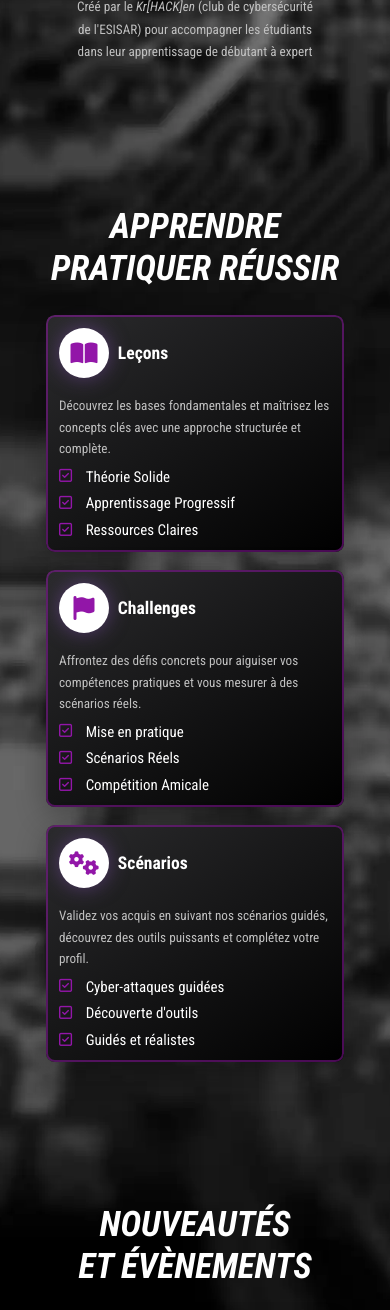
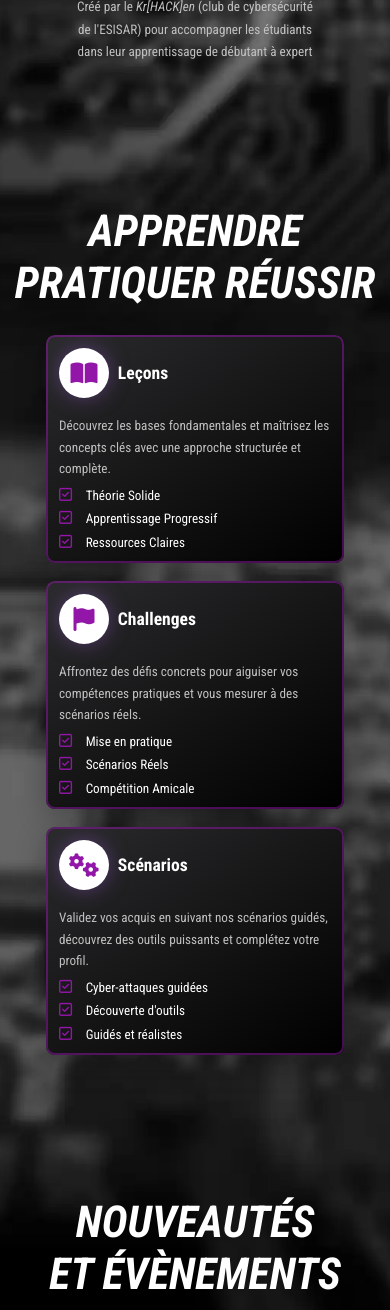
Before and after one commit to ogulatortue/Krhackademy, a PHP site: page / in a window 390 px wide. Shown: the part 579-1889 px from the top of the page. Run offline with PHP 8.4, Linux system fonts and the light colour scheme.

Commit message:
mobile index

```diff
--- a/css/index.css
+++ b/css/index.css
@@ -371,7 +371,7 @@
         flex-direction: column;
         gap: 0.5rem;
         margin-bottom: 3rem;
-        font-size: 4rem;
+        font-size: 5rem;
     }
     .hyphen {
         display: none;
@@ -401,7 +401,7 @@
         margin: 1rem 0;
     }
     .box-info li {
-        font-size: 1.7rem;
+        font-size: 1.5rem;
     }
     .box-info ul {
         gap: 1rem;
@@ -414,7 +414,7 @@
     }
     .news-header h2 {
         margin-bottom: 1rem;
-        font-size: 4rem;
+        font-size: 5rem;
         text-align: center;
     }
     .news-card,
@@ -434,9 +434,12 @@
         transform: translateY(0);
     }
     .card-title {
+        font-size: 2rem;
+    }
+    .card-subtitle {
         font-size: 1.5rem;
     }
-    .card-subtitle {
-        font-size: 0.9rem;
+    .card-tag {
+        font-size: 1rem;
     }
 }
--- a/index.html
+++ b/index.html
@@ -124,8 +124,8 @@
                     <img src="./images/tmp4.jpg" alt="Affiche de l'évènement Session 0" onerror="this.style.display='none';">
                     <div class="card-content">
                         <span class="card-tag">Évènement</span>
-                        <h4 class="card-title">Session 0 : Lancement de la saison</h4>
-                        <p class="card-subtitle">Rejoignez-nous pour le lancement de la nouvelle saison ! Présentation du club, des projets de l'année et premier atelier d'introduction. Rendez-vous le 1 septembre à 5h30 en B652.</p>
+                        <h4 class="card-title">Session 0</h4>
+                        <p class="card-subtitle">Rejoignez-nous le 1 septembre à 5h30 en B652.</p>
                     </div>
                 </a>
             </div>
```
